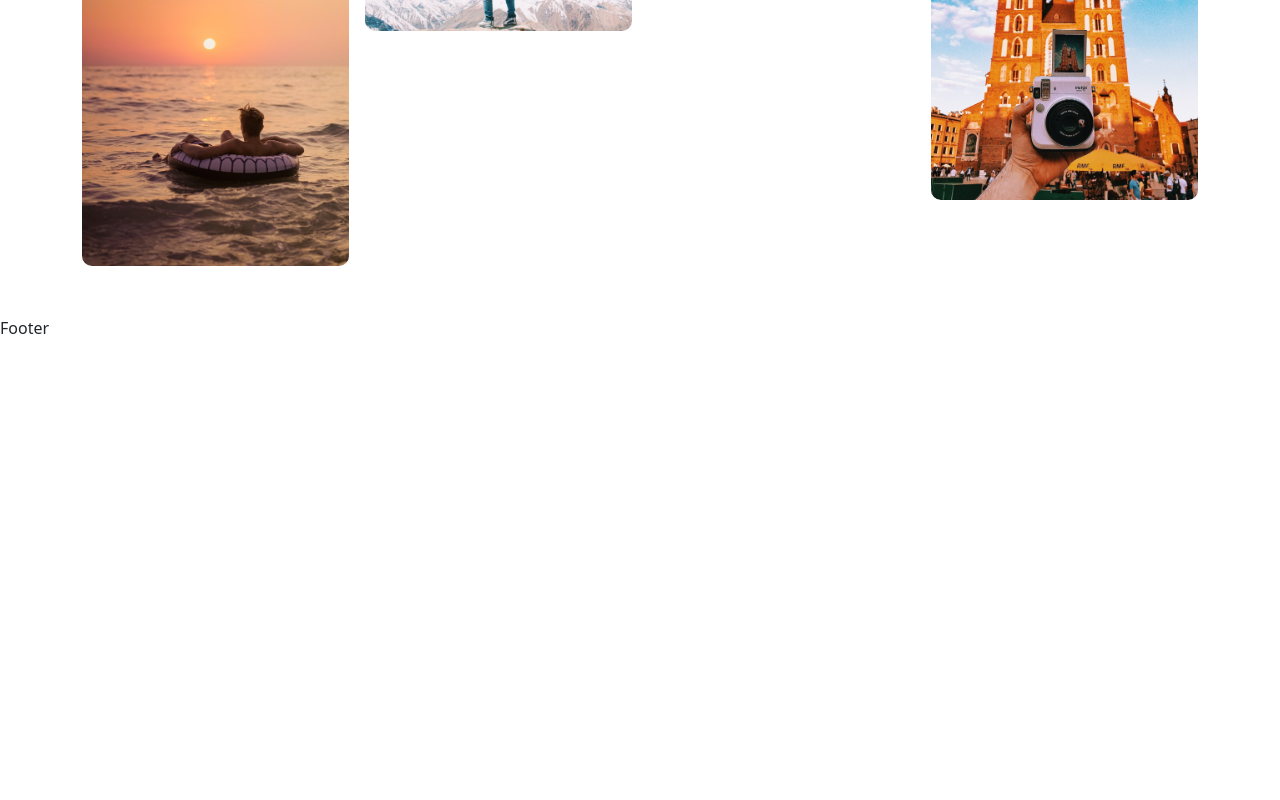
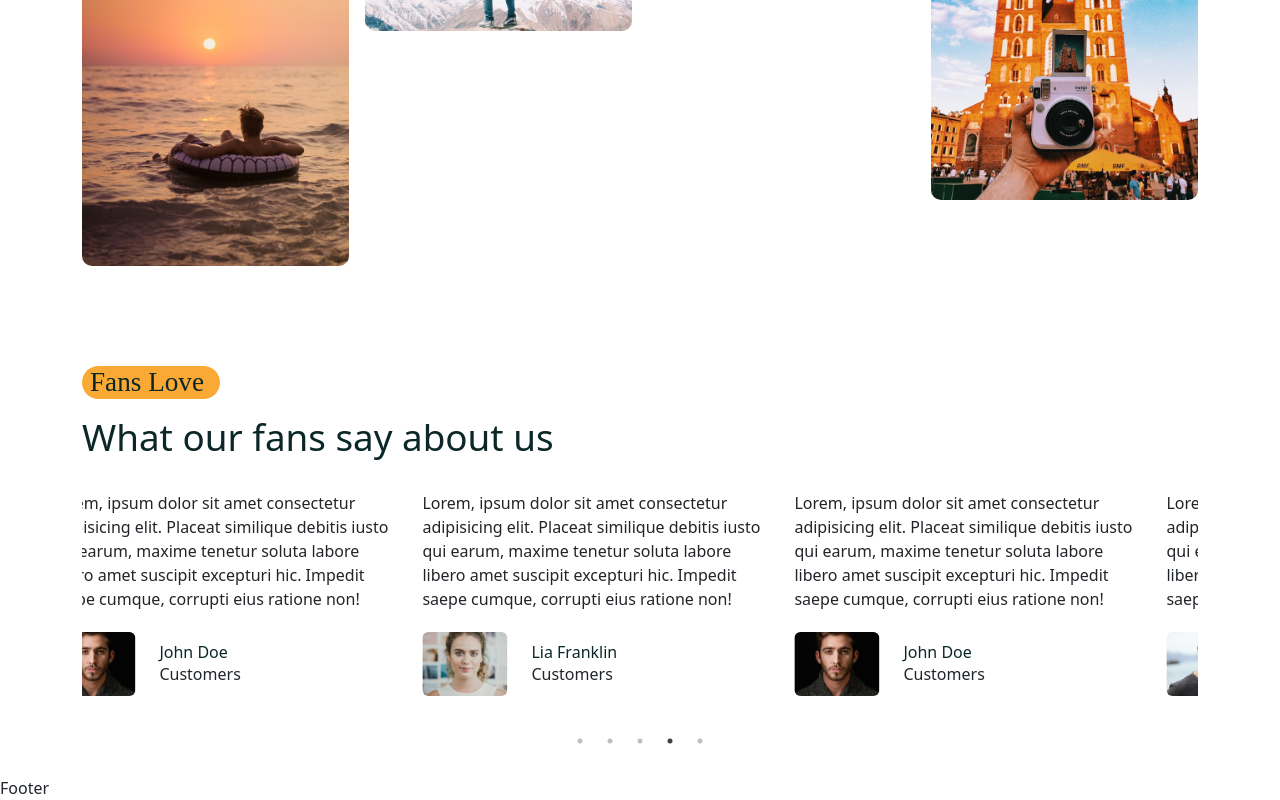
Before and after one commit to eric2umeh/tour-booking-mern, a React (Create React App) app in the folder frontend/: page /home in a window 1280 px wide. Shown: the part 3079-3879 px from the top of the page. Before the commit the page ends 3419 px from the top, so only its background shows below. Built offline with nearby package versions, Linux system fonts and the light colour scheme; a web font is replaced by a local one.

Commit message:
Add Testimonial and use react-slick for slider

```diff
--- /dev/null
+++ b/frontend/src/components/Testimonial/Testimonials.jsx
@@ -0,0 +1,125 @@
+import React from 'react';
+import Slider from 'react-slick';
+import ava01 from '../../assets/images/ava-1.jpg';
+import ava02 from '../../assets/images/ava-2.jpg';
+import ava03 from '../../assets/images/ava-3.jpg';
+
+const Testimonials = () => {
+  const settings = {
+    dots: true,
+    infinite: true,
+    autoplay: true,
+    speed: 1000,
+    swipeToSlide: true,
+    autoplaySpeed: 2000,
+    slidesToShow: 3,
+
+    responsive: [
+      {
+        breakpoint: 992,
+        settings: {
+          slidesToShow: 2,
+          slidesToScroll: 1,
+          infinite: true,
+          dots: true,
+        },
+      },
+      {
+        breakpoint: 576,
+        settings: {
+          slidesToShow: 1,
+          slidesToScroll: 1,
+        },
+      },
+    ],
+  };
+
+  return (
+    <Slider {...settings}>
+      <div className="testimonial py-4 px-3">
+        <p>
+          Lorem, ipsum dolor sit amet consectetur adipisicing elit. Placeat
+          similique debitis iusto qui earum, maxime tenetur soluta labore libero
+          amet suscipit excepturi hic. Impedit saepe cumque, corrupti eius
+          ratione non!
+        </p>
+
+        <div className="d-flex align-items-center gap-4 mt-3">
+          <img src={ava01} className="w-25 h-25 rounded-2" alt="" />
+          <div>
+            <h6 className="mb-0 mt-3">John Doe</h6>
+            <p>Customers</p>
+          </div>
+        </div>
+      </div>
+      <div className="testimonial py-4 px-3">
+        <p>
+          Lorem, ipsum dolor sit amet consectetur adipisicing elit. Placeat
+          similique debitis iusto qui earum, maxime tenetur soluta labore libero
+          amet suscipit excepturi hic. Impedit saepe cumque, corrupti eius
+          ratione non!
+        </p>
+
+        <div className="d-flex align-items-center gap-4 mt-3">
+          <img src={ava02} className="w-25 h-25 rounded-2" alt="" />
+          <div>
+            <h6 className="mb-0 mt-3">Lia Franklin</h6>
+            <p>Customers</p>
+          </div>
+        </div>
+      </div>
+      <div className="testimonial py-4 px-3">
+        <p>
+          Lorem, ipsum dolor sit amet consectetur adipisicing elit. Placeat
+          similique debitis iusto qui earum, maxime tenetur soluta labore libero
+          amet suscipit excepturi hic. Impedit saepe cumque, corrupti eius
+          ratione non!
+        </p>
+
+        <div className="d-flex align-items-center gap-4 mt-3">
+          <img src={ava03} className="w-25 h-25 rounded-2" alt="" />
+          <div>
+            <h6 className="mb-0 mt-3">John Doe</h6>
+            <p>Customers</p>
+          </div>
+        </div>
+      </div>
+
+      <div className="testimonial py-4 px-3">
+        <p>
+          Lorem, ipsum dolor sit amet consectetur adipisicing elit. Placeat
+          similique debitis iusto qui earum, maxime tenetur soluta labore libero
+          amet suscipit excepturi hic. Impedit saepe cumque, corrupti eius
+          ratione non!
+        </p>
+
+        <div className="d-flex align-items-center gap-4 mt-3">
+          <img src={ava02} className="w-25 h-25 rounded-2" alt="" />
+          <div>
+            <h6 className="mb-0 mt-3">Lia Franklin</h6>
+            <p>Customers</p>
+          </div>
+        </div>
+      </div>
+
+      <div className="testimonial py-4 px-3">
+        <p>
+          Lorem, ipsum dolor sit amet consectetur adipisicing elit. Placeat
+          similique debitis iusto qui earum, maxime tenetur soluta labore libero
+          amet suscipit excepturi hic. Impedit saepe cumque, corrupti eius
+          ratione non!
+        </p>
+
+        <div className="d-flex align-items-center gap-4 mt-3">
+          <img src={ava03} className="w-25 h-25 rounded-2" alt="" />
+          <div>
+            <h6 className="mb-0 mt-3">John Doe</h6>
+            <p>Customers</p>
+          </div>
+        </div>
+      </div>
+    </Slider>
+  );
+};
+
+export default Testimonials;
--- a/frontend/src/pages/Home.jsx
+++ b/frontend/src/pages/Home.jsx
@@ -11,6 +11,7 @@ import SearchBox from '../shared/SearchBox';
 import ServiceList from '../services/ServiceList';
 import FeaturedTourList from '../components/Featured-tours/FeaturedTourList';
 import MasonryImagesGallery from '../components/Image-gallery/MasonryImagesGallery';
+import Testimonials from '../components/Testimonial/Testimonials';
 
 const Home = () => {
   return (
@@ -146,6 +147,22 @@ const Home = () => {
         </Container>
       </section>
       {/* Gallery Section end */}
+
+      {/* Testimonial Start  */}
+      <section>
+        <Container>
+          <Row>
+            <Col lg='12'>
+              <Subtitle subtitle={'Fans Love'}/>
+              <h2 className="testimonial__title">What our fans say about us</h2>
+            </Col>
+            <Col lg='12'>
+              <Testimonials />
+            </Col>
+          </Row>
+        </Container>
+      </section>
+      {/* Testimonial Section end  */}
     </>
   );
 };
--- a/frontend/src/styles/home.css
+++ b/frontend/src/styles/home.css
@@ -109,3 +109,8 @@
 .masonry__img:hover {
   transform: scale(1.1);
 }
+
+.testimonial__title {
+  font-size: 2.3em;
+  margin-top: 1rem;
+}
```
